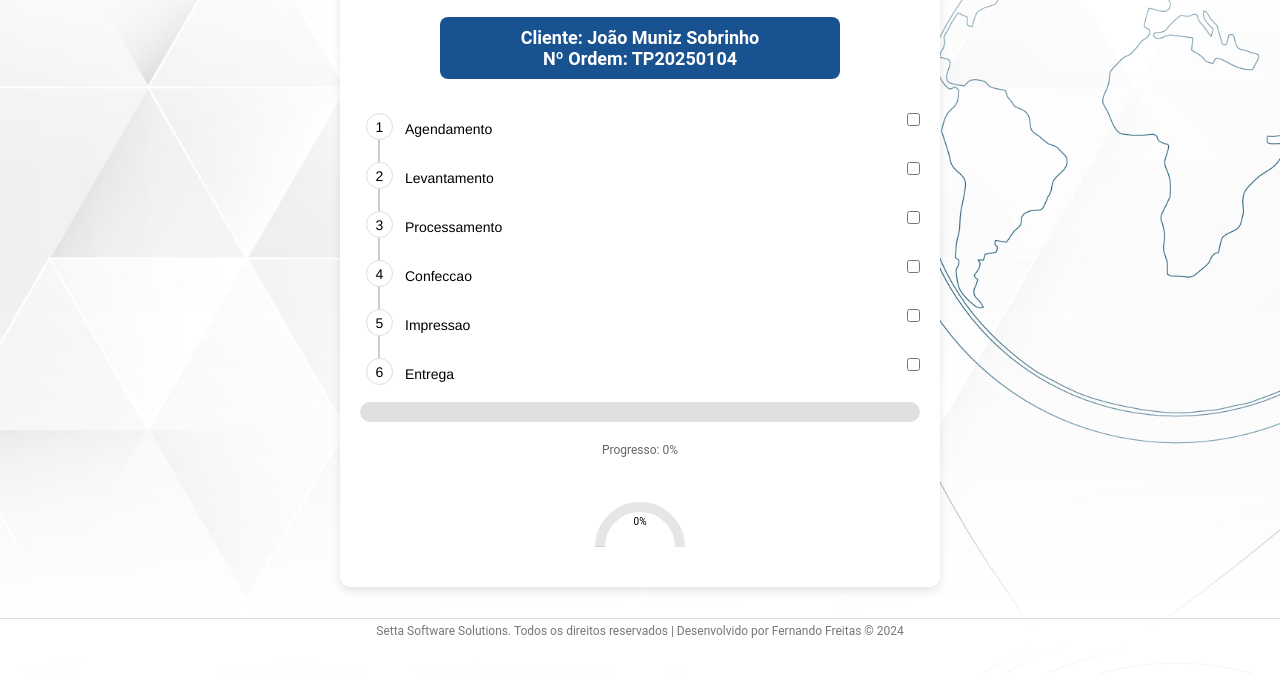
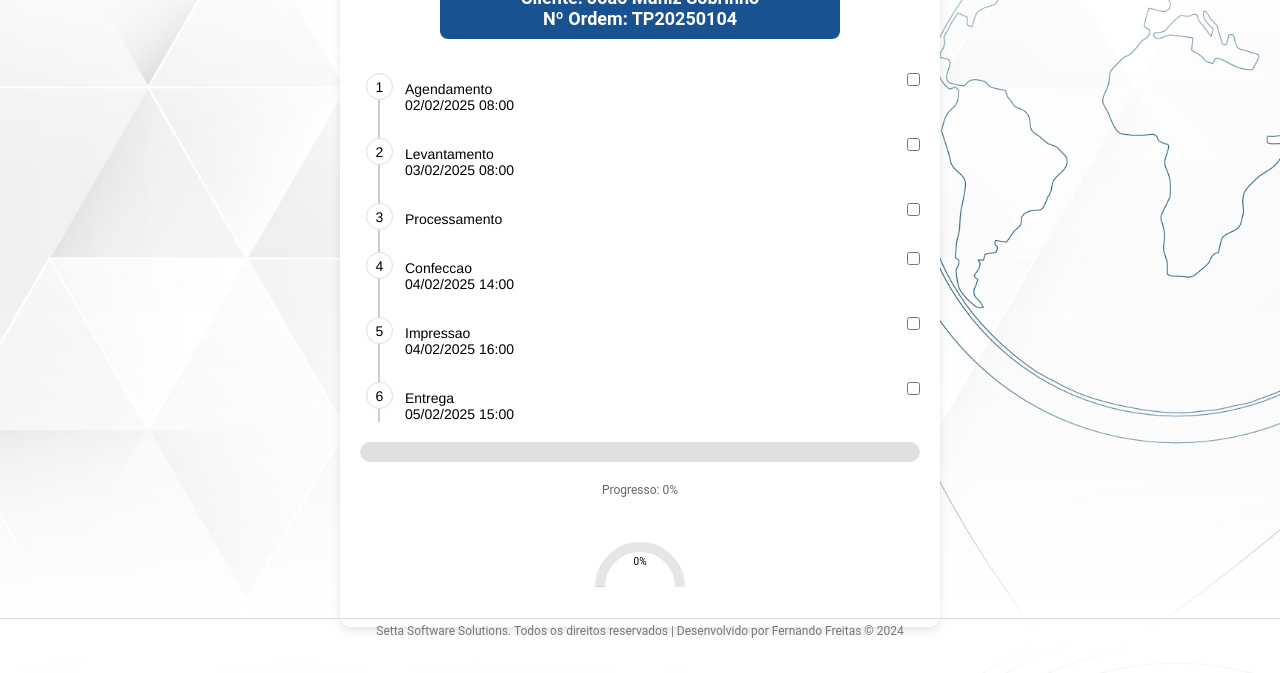
Before and after one commit to Fernando-Freitas87/duvale, a website: page frontend/ostopogeo.html in a window 1280 px wide. Shown: the part 157-830 px from the top of the page. Drawn offline with Linux system fonts and the light colour scheme.

Commit message:
“Atualizado”

```diff
--- a/frontend/ostopogeo.html
+++ b/frontend/ostopogeo.html
@@ -58,12 +58,12 @@
                 <li>
                     <input type="checkbox" class="task-checkbox">
                     <a href="#">Agendamento</a>
-                    <p class="task-date">02/02/2025 08:00</p>
+                    <p>02/02/2025 08:00</p>
                 </li>
                 <li>
                     <input type="checkbox" class="task-checkbox">
                     <a href="#">Levantamento</a>
-                    <p class="task-date">03/02/2025 08:00</p>
+                    <p>03/02/2025 08:00</p>
                 </li>
                 <li>
                     <input type="checkbox" class="task-checkbox">
@@ -73,17 +73,17 @@
                 <li>
                     <input type="checkbox" class="task-checkbox">
                     <a href="#">Confeccao</a>
-                    <p class="task-date">04/02/2025 14:00</p>
+                    <p>04/02/2025 14:00</p>
                 </li>
                 <li>
                     <input type="checkbox" class="task-checkbox">
                     <a href="#">Impressao</a>
-                    <p class="task-date">04/02/2025 16:00</p>
+                    <p>04/02/2025 16:00</p>
                 </li>
                 <li>
                     <input type="checkbox" class="task-checkbox">
                     <a href="#">Entrega</a>
-                    <p class="task-date">05/02/2025 15:00</p>
+                    <p>05/02/2025 15:00</p>
                 </li>
             </ul>
         </div>
```
